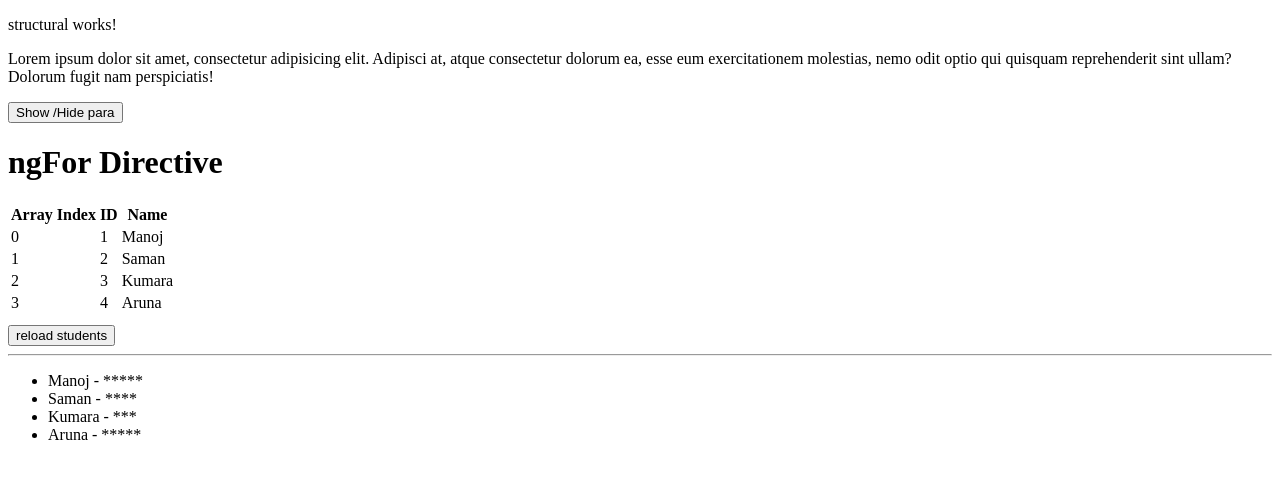
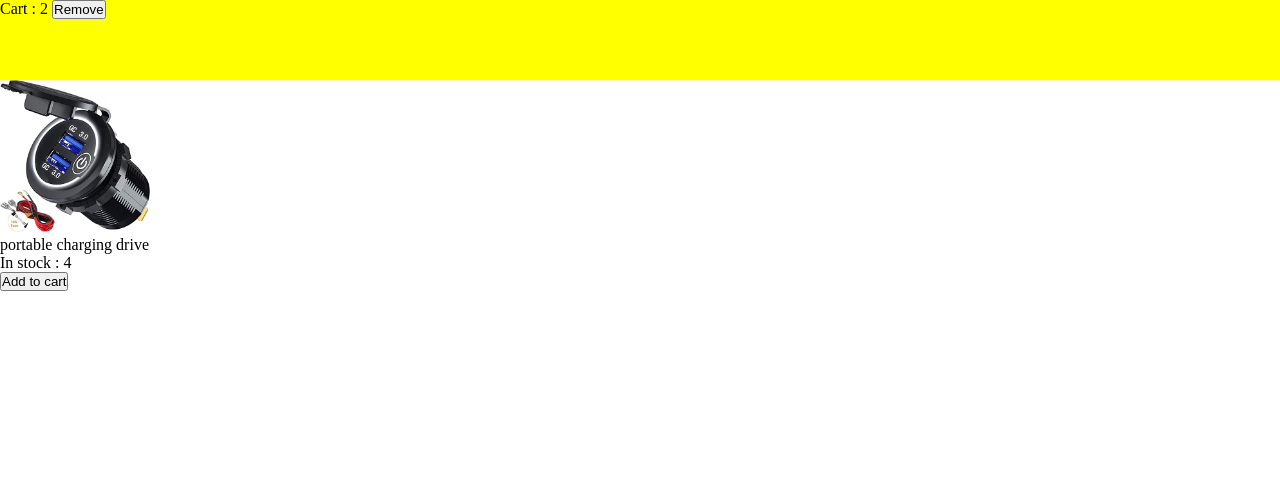
Before and after one commit to CHARITH127/Angular-Demo, an Angular app: page / in a window 1280 px wide. Shown: the top 478 px of the page. Built offline with nearby package versions, Linux system fonts and the light colour scheme.

Commit message:
calling child to parent and parent to child

```diff
--- a/src/app/app.module.ts
+++ b/src/app/app.module.ts
@@ -6,6 +6,8 @@ import {FormsModule} from "@angular/forms";
 import { PercentagePipe } from './pipe/percentage.pipe';
 import { StylingComponent } from './styling/styling.component';
 import { StructuralComponent } from './structural/structural.component';
+import { ParentComponent } from './parent/parent.component';
+import { ChildComponent } from './child/child.component';
 
 
 @NgModule({
@@ -14,13 +16,15 @@ import { StructuralComponent } from './structural/structural.component';
     PercentagePipe,
     StylingComponent,
     StructuralComponent,
+    ParentComponent,
+    ChildComponent,
   ],
   imports: [
     BrowserModule,
     FormsModule
   ],
   providers: [],
-  bootstrap: [StructuralComponent]
+  bootstrap: [ParentComponent]
 })
 export class AppModule {
 }
--- /dev/null
+++ b/src/app/child/child.component.html
@@ -0,0 +1,5 @@
+<img src="assets/images/71mAqerZwmL._AC_SX466_.jpg" alt="">
+<p>portable charging drive</p>
+<p *ngIf = "(stock-incart)!==0"> In stock : {{stock-incart}}</p>
+<p class ="error" *ngIf = "(stock-incart)===0">Out of stock</p>
+<button (click)="AddToCart()">Add to cart</button>
--- /dev/null
+++ b/src/app/child/child.component.scss
@@ -0,0 +1,7 @@
+img{
+  width: 150px;
+}
+
+.error{
+  color: red;
+}
--- /dev/null
+++ b/src/app/child/child.component.ts
@@ -0,0 +1,31 @@
+import {Component, EventEmitter, Input, OnInit, Output} from '@angular/core';
+
+@Component({
+  selector: 'app-child',
+  templateUrl: './child.component.html',
+  styleUrls: ['./child.component.scss']
+})
+export class ChildComponent implements OnInit{
+
+  stock = 6
+
+  @Output()
+  updateCart = new EventEmitter<number>()
+  @Input()
+  incart =2;
+
+  AddToCart():void {
+
+    if ((this.stock - this.incart)<= 0) {
+      return
+    }else {
+      this.stock--;
+      this.updateCart.emit(1)
+      console.log(this.stock)
+    }
+
+  }
+
+  ngOnInit(): void {
+  }
+}
--- /dev/null
+++ b/src/app/parent/parent.component.html
@@ -0,0 +1,7 @@
+<header>
+  Cart  : {{cartValue}}
+  <button (click)="removeFromCart()">Remove</button>
+</header>
+<main>
+  <app-child (updateCart)="changeCart($event)" [incart]="cartValue"></app-child>
+</main>
--- /dev/null
+++ b/src/app/parent/parent.component.scss
@@ -0,0 +1,4 @@
+header{
+  height: 80px;
+  background-color: yellow;
+}
--- /dev/null
+++ b/src/app/parent/parent.component.ts
@@ -0,0 +1,32 @@
+import {Component, OnInit} from '@angular/core';
+
+@Component({
+  selector: 'app-parent',
+  templateUrl: './parent.component.html',
+  styleUrls: ['./parent.component.scss']
+})
+export class ParentComponent implements OnInit{
+
+  cartValue =2;
+
+  constructor() {
+  }
+
+  changeCart(emitValue: number) {
+    console.log("child is calling" , emitValue)
+
+    this.cartValue+=emitValue;
+    console.log(this.cartValue)
+  }
+
+  ngOnInit(): void {
+  }
+
+  removeFromCart() {
+    if (this.cartValue === 0) {
+      return
+    }
+
+    this.cartValue--;
+  }
+}
--- a/src/app/structural/structural.component.html
+++ b/src/app/structural/structural.component.html
@@ -24,9 +24,17 @@
 
 <hr>
 <ul>
-  <li *ngFor = "let s of students" [ngSwitch] = "s.rating">
-    {{s.name}} - <span *ngSwitchCase = "5">*****</span>
-    <span *ngSwitchCase = "4">****</span>
-    <span *ngSwitchCase = "3">***</span>
+<!--  <li *ngFor = "let s of students" [ngSwitch] = "s.rating">-->
+<!--    {{s.name}} - <span *ngSwitchCase = "5">*****</span>-->
+<!--    <span *ngSwitchCase = "4">****</span>-->
+<!--    <span *ngSwitchCase = "3">***</span>-->
+<!--  </li>-->
+  <li *ngFor = "let s of students" >
+    <ng-container [ngSwitch] = "s.rating">
+      {{s.name}} - <span *ngSwitchCase = "5">*****</span>
+      <span *ngSwitchCase = "4">****</span>
+      <span *ngSwitchCase = "3">***</span>
+    </ng-container>
+
   </li>
 </ul>
--- a/src/index.html
+++ b/src/index.html
@@ -8,6 +8,6 @@
   <link rel="icon" type="image/x-icon" href="favicon.ico">
 </head>
 <body>
-  <app-structural></app-structural>
+  <app-parent></app-parent>
 </body>
 </html>
--- a/src/styles.scss
+++ b/src/styles.scss
@@ -1 +1,6 @@
 /* You can add global styles to this file, and also import other style files */
+*{
+  box-sizing: border-box;
+  margin: 0;
+  padding: 0;
+}
```
